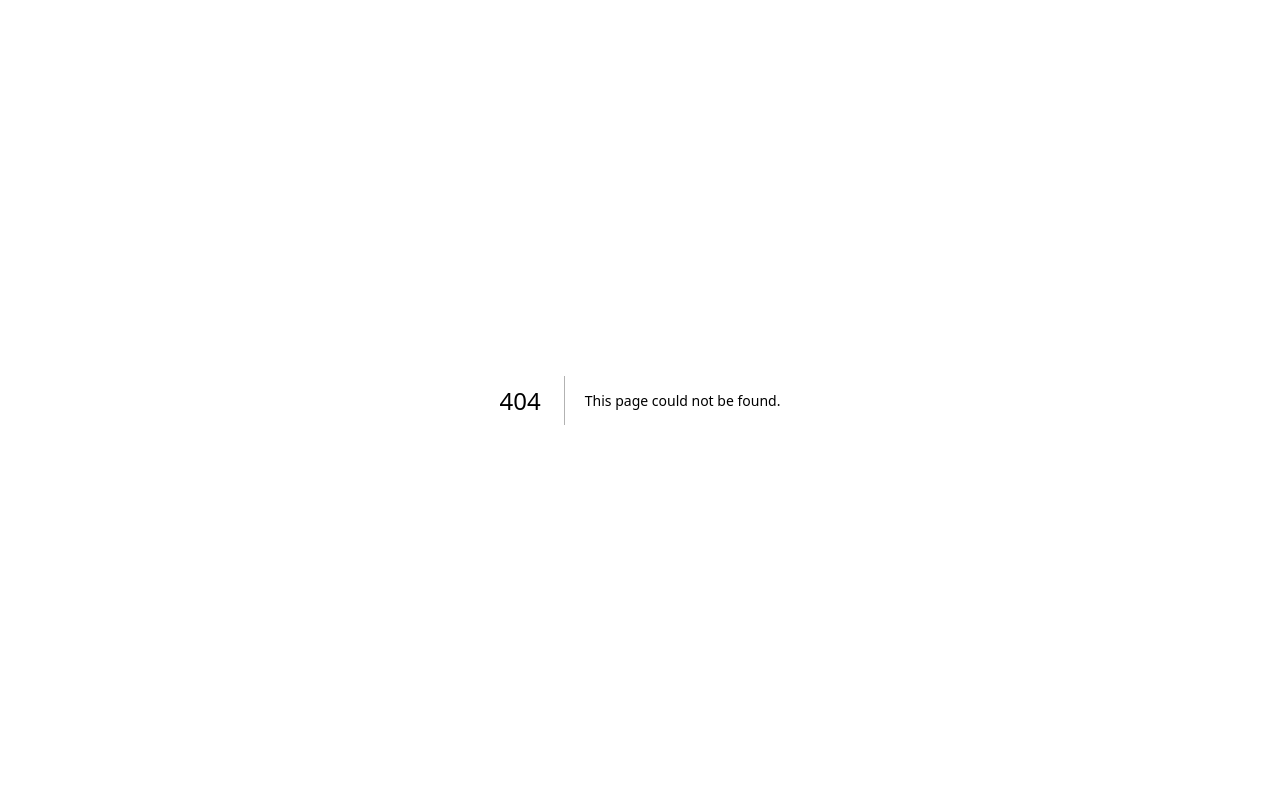
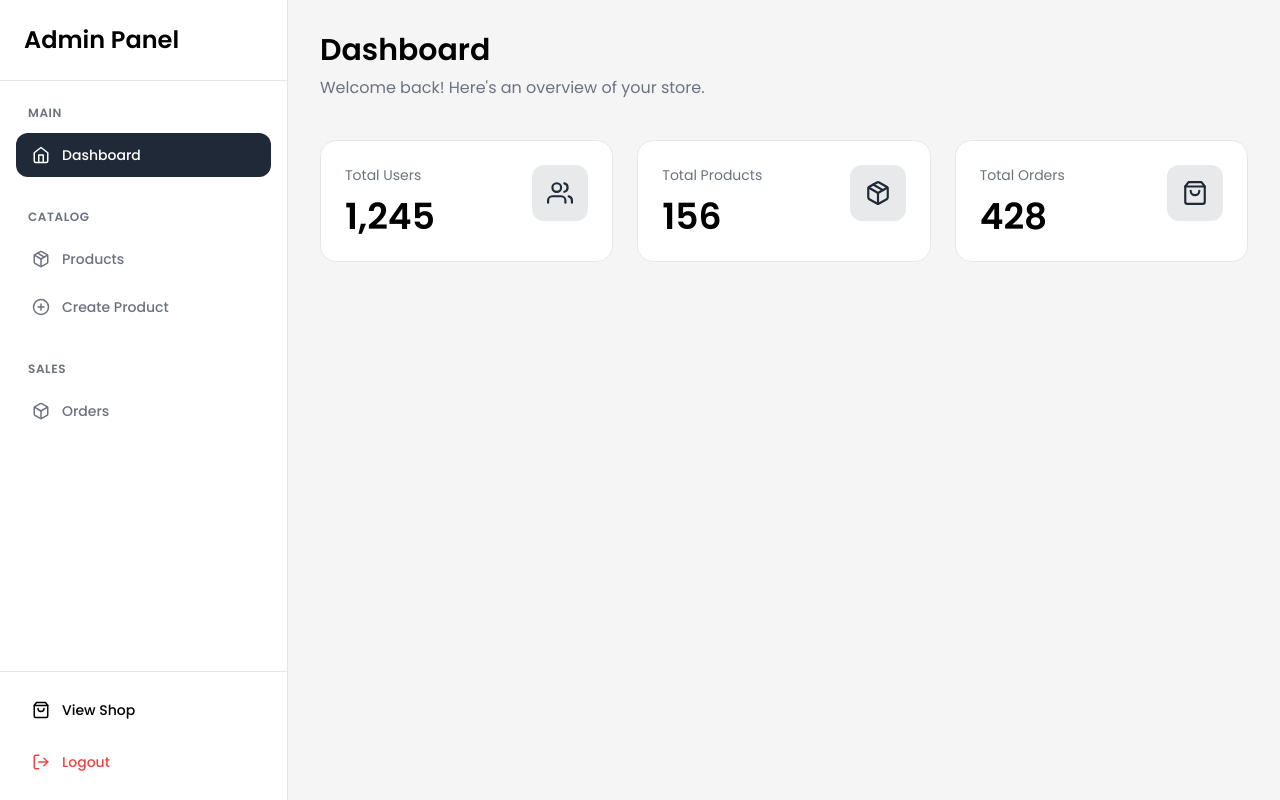
Before and after one commit to YunusEmreKilic44/ecommerce-next, a Next.js app: page /admin in a window 1280 px wide. Before the commit this address had no page. Built offline with nearby package versions, Linux system fonts and the light colour scheme.

Commit message:
Admin Panel Dashboard ui

```diff
--- /dev/null
+++ b/app/admin/layout.tsx
@@ -0,0 +1,10 @@
+import AdminLayoutComp from "@/components/layouts/AdminLayout";
+import  { ReactNode } from "react";
+
+const AdminLayout = ({children}: {children: ReactNode}) => {
+  return <AdminLayoutComp>
+    {children}
+  </AdminLayoutComp>;
+};
+
+export default AdminLayout;
--- /dev/null
+++ b/app/admin/page.tsx
@@ -0,0 +1,59 @@
+import React from "react";
+import { FiUsers, FiPackage, FiShoppingBag } from "react-icons/fi";
+
+const stats = [
+  {
+    title: "Total Users",
+    value: "1,245",
+    icon: FiUsers,
+  },
+  {
+    title: "Total Products",
+    value: "156",
+    icon: FiPackage,
+  },
+  {
+    title: "Total Orders",
+    value: "428",
+    icon: FiShoppingBag,
+  },
+];
+
+const DashboardPage = () => {
+  return (
+    <section>
+      <div>
+        <h2 className="text-3xl font-semibold">Dashboard</h2>
+        <p className="mt-2 text-muted-foreground">
+          Welcome back! Here&apos;s an overview of your store.
+        </p>
+      </div>
+
+      <div className="mt-10 grid gap-6 sm:grid-cols-2 xl:grid-cols-3">
+        {stats.map((stat) => {
+          const Icon = stat.icon;
+          return (
+            <div
+              key={stat.title}
+              className="rounded-2xl border border-border bg-background p-6 transition hover:border-primary/40 hover:shadow-sm"
+            >
+              <div className="flex items-start justify-between">
+                <div>
+                  <p className="text-sm text-muted-foreground">{stat.title}</p>
+
+                  <h3 className="mt-3 text-4xl font-semibold">{stat.value}</h3>
+                </div>
+
+                <div className="flex h-14 w-14 items-center justify-center rounded-xl bg-primary/10 text-primary">
+                  <Icon size={26} />
+                </div>
+              </div>
+            </div>
+          );
+        })}
+      </div>
+    </section>
+  );
+};
+
+export default DashboardPage;
--- /dev/null
+++ b/components/admin/AdminSidebar.tsx
@@ -0,0 +1,65 @@
+"use client";
+import Link from "next/link";
+import { usePathname } from "next/navigation";
+import React, { useState } from "react";
+
+import SidebarContent from "./SidebarContent";
+import { FiMenu, FiX } from "react-icons/fi";
+
+const AdminSidebar = () => {
+  const pathname = usePathname();
+
+  const [open, setOpen] = useState(false);
+
+  return (
+    <>
+      <header className="fixed top-0 w-full z-40 flex h-16 items-center justify-between border-b border-border bg-background px-4 lg:hidden">
+        <Link href="/" className="text-xl font-bold">
+          Admin Panel
+        </Link>
+
+        <button
+          onClick={() => setOpen(true)}
+          className="rounded-lg border border-border p-2"
+        >
+          <FiMenu size={22} />
+        </button>
+      </header>
+
+      {/* overlay */}
+      {open && (
+        <div
+          className="fixed inset-0 z-40 bg-black/50 lg:hidden"
+          onClick={() => setOpen(false)}
+        />
+      )}
+
+      {/* mobile drawer */}
+      <aside
+        className={`fixed left-0 top-0 z-50 flex h-screen w-72 flex-col border-r border-border bg-background transition-transform duration-300 lg:hidden ${open ? "translate-x-0" : "-translate-x-full"}`}
+      >
+        <button
+          onClick={() => setOpen(false)}
+          className="absolute right-4 top-5 rounded-lg p-2 hover:bg-surface"
+        >
+          <FiX size={22} />
+        </button>
+
+        <SidebarContent
+          pathname={pathname}
+          closeSidebar={() => setOpen(false)}
+        />
+      </aside>
+
+      {/* desktop sidebar */}
+      <aside className="sticky top-0 hidden h-screen w-72 flex-col border-r border-border bg-background lg:flex">
+        <SidebarContent
+          pathname={pathname}
+          closeSidebar={() => setOpen(false)}
+        />
+      </aside>
+    </>
+  );
+};
+
+export default AdminSidebar;
--- /dev/null
+++ b/components/admin/SidebarContent.tsx
@@ -0,0 +1,112 @@
+import Link from "next/link";
+import React from "react";
+
+import {
+  FiBox,
+  FiHome,
+  FiLogOut,
+  FiPackage,
+  FiShoppingBag,
+} from "react-icons/fi";
+import { LuCirclePlus } from "react-icons/lu";
+
+interface SidebarContentProps {
+  pathname: string;
+  closeSidebar: () => void;
+}
+
+const navigation = [
+  {
+    title: "MAIN",
+    items: [
+      {
+        href: "/admin",
+        label: "Dashboard",
+        icon: FiHome,
+      },
+    ],
+  },
+  {
+    title: "CATALOG",
+    items: [
+      {
+        href: "/admin/products",
+        label: "Products",
+        icon: FiPackage,
+      },
+      {
+        href: "/admin/add-product",
+        label: "Create Product",
+        icon: LuCirclePlus,
+      },
+    ],
+  },
+  {
+    title: "SALES",
+    items: [
+      {
+        href: "/admin/orders",
+        label: "Orders",
+        icon: FiBox,
+      },
+    ],
+  },
+];
+
+const SidebarContent = ({ pathname, closeSidebar }: SidebarContentProps) => {
+  return (
+    <>
+      <div className="border-b border-border px-6 py-6">
+        <Link href="/admin" className="text-2xl font-semibold">
+          Admin Panel
+        </Link>
+      </div>
+
+      {/* navigation */}
+      <div className="flex-1 overflow-y-auto px-4 py-6">
+        {navigation.map((section) => (
+          <div key={section.title} className="mb-8">
+            <p className="mb-3 px-3 text-xs font-semibold uppercase tracking-wider text-muted-foreground">
+              {section.title}
+            </p>
+
+            <div className="space-y-1">
+              {section.items.map((item) => {
+                const Icon = item.icon;
+
+                const isActive = pathname === item.href;
+                return (
+                  <Link
+                    href={item.href}
+                    key={item.href}
+                    onClick={() => closeSidebar()}
+                    className={`flex items-center gap-3 rounded-xl px-4 py-3 text-sm font-medium transition ${isActive ? "bg-primary text-primary-foreground" : "text-muted-foreground hover:bg-surface hover:text-foreground"}`}
+                  >
+                    <Icon size={18} /> {item.label}
+                  </Link>
+                );
+              })}
+            </div>
+          </div>
+        ))}
+      </div>
+
+      {/* bottom */}
+      <div className="border-t border-border p-4">
+        <Link
+          href="/shop"
+          className="mb-2 flex items-center gap-3 rounded-xl px-4 py-3 text-sm font-medium transition hover:bg-surface"
+        >
+          <FiShoppingBag size={18} />
+          View Shop
+        </Link>
+
+        <button className="flex w-full items-center gap-3 rounded-xl px-4 py-3 text-left text-sm font-medium text-destructive transition hover:bg-destructive/10">
+          <FiLogOut size={18} /> Logout
+        </button>
+      </div>
+    </>
+  );
+};
+
+export default SidebarContent;
--- /dev/null
+++ b/components/layouts/AdminLayout.tsx
@@ -0,0 +1,16 @@
+import { ReactNode } from "react";
+import AdminSidebar from "../admin/AdminSidebar";
+
+const AdminLayoutComp = ({ children }: { children: ReactNode }) => {
+  return <div className="flex min-h-screen bg-background">
+    <AdminSidebar />
+
+    <main className="flex-1 overflow-auto bg-surface">
+        <div className="mx-auto max-w-7xl p-4 mt-15 lg:mt-0 sm:p-6 lg:p-8">
+            {children}
+        </div>
+    </main>
+  </div>;
+};
+
+export default AdminLayoutComp;
```
